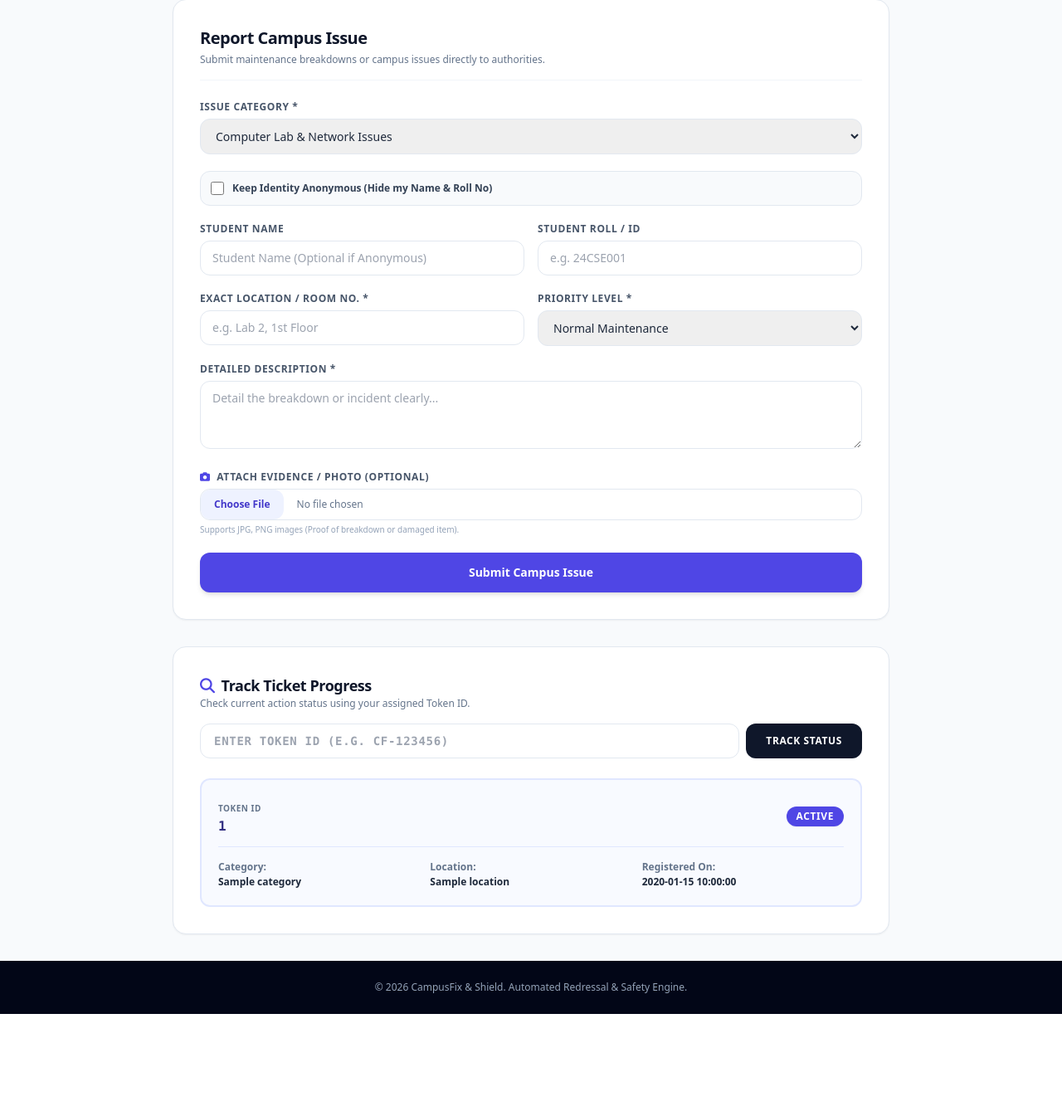
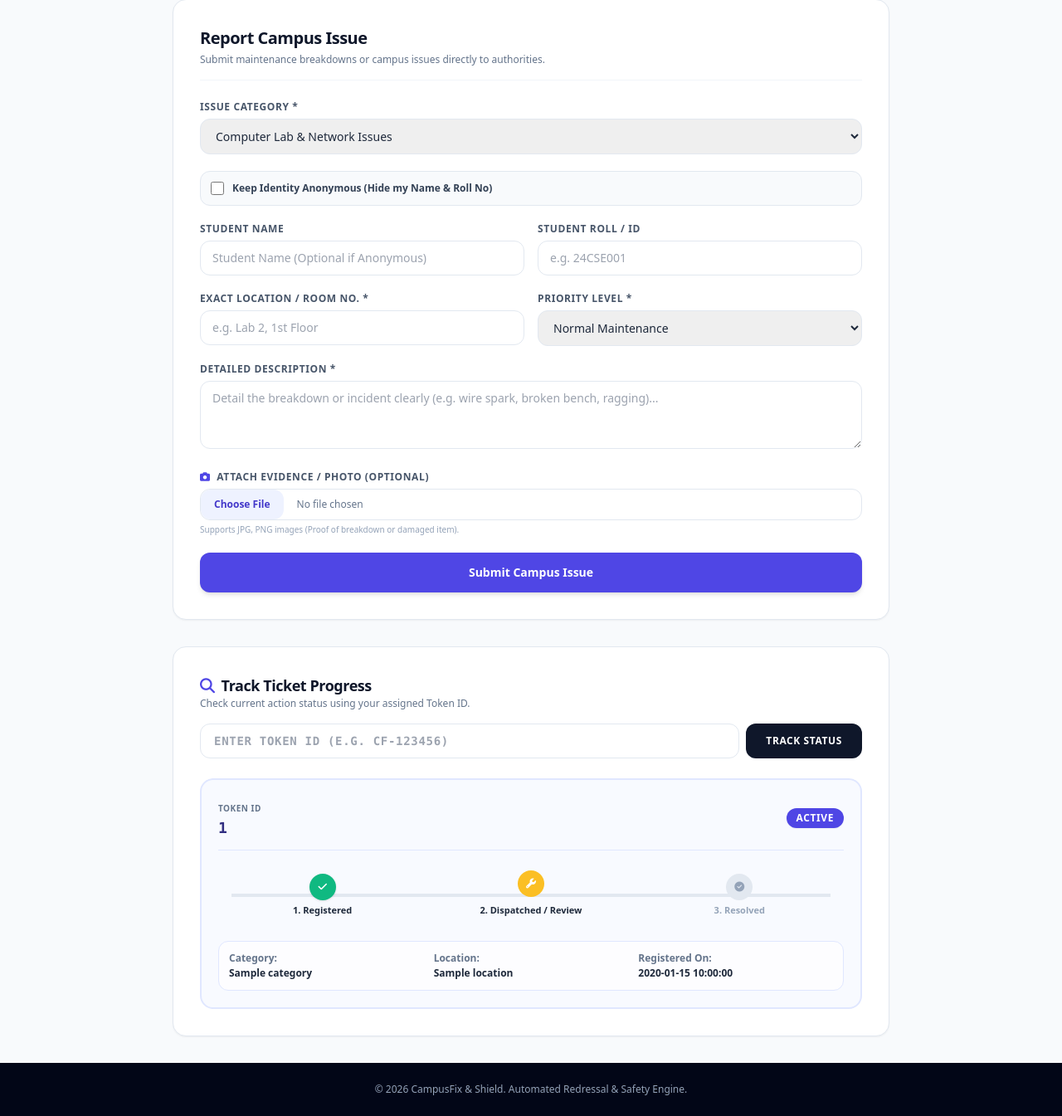
Before and after one commit to Aryan-vats-hub/campus-shield, a Flask app: template campus shield/templates/index.html in a window 1280 px wide. Shown: the part 585-1930 px from the top of the page at 83% size. Before the commit the page ends 1807 px from the top, so only its background shows below. Run offline with Flask 3, Linux system fonts and the light colour scheme; the template is opened without the code that fills it: most values are stand-ins (such as "Sample title", 1, 10 or a date in 2020); some libraries are stand-ins or nearby versions.

Commit message:
Update index.html

```diff
--- a/campus shield/templates/index.html
+++ b/campus shield/templates/index.html
@@ -154,7 +154,7 @@
           </div>
           <div>
             <label class="block text-xs font-bold uppercase tracking-wider text-slate-600 mb-1.5">Priority Level *</label>
-            <select name="priority" class="w-full px-3.5 py-2.5 rounded-xl border border-slate-200 text-sm font-medium focus:ring-2 focus:ring-indigo-500 focus:outline-none" required>
+            <select id="prioritySelect" name="priority" class="w-full px-3.5 py-2.5 rounded-xl border border-slate-200 text-sm font-medium focus:ring-2 focus:ring-indigo-500 focus:outline-none" required>
               <option value="Normal">Normal Maintenance</option>
               <option value="High Priority (Urgent Repair)">High Priority (Urgent Repair)</option>
               <option value="Critical Immediate Attention">Critical Immediate Attention</option>
@@ -162,12 +162,17 @@
           </div>
         </div>
 
+        <!-- DESCRIPTION & AI AUTO-DETECTOR -->
         <div>
-          <label class="block text-xs font-bold uppercase tracking-wider text-slate-600 mb-1.5">Detailed Description *</label>
-          <textarea name="description" rows="3" placeholder="Detail the breakdown or incident clearly..." class="w-full px-3.5 py-2.5 rounded-xl border border-slate-200 text-sm focus:ring-2 focus:ring-indigo-500 focus:outline-none" required></textarea>
+          <div class="flex items-center justify-between mb-1.5">
+            <label class="block text-xs font-bold uppercase tracking-wider text-slate-600">Detailed Description *</label>
+            <span id="aiBadge" class="hidden text-[11px] font-extrabold bg-rose-100 text-rose-700 px-2 py-0.5 rounded-md border border-rose-200 animate-pulse">
+              <i class="fa-solid fa-bolt-lightning text-rose-600 mr-1"></i> Smart AI: Emergency Detected (Auto-Escalated)
+            </span>
+          </div>
+          <textarea id="descInput" name="description" rows="3" placeholder="Detail the breakdown or incident clearly (e.g. wire spark, broken bench, ragging)..." class="w-full px-3.5 py-2.5 rounded-xl border border-slate-200 text-sm focus:ring-2 focus:ring-indigo-500 focus:outline-none" required></textarea>
         </div>
 
-        <!-- NEW: PHOTO / EVIDENCE ATTACHMENT -->
         <div>
           <label class="block text-xs font-bold uppercase tracking-wider text-slate-600 mb-1.5">
             <i class="fa-solid fa-camera mr-1 text-indigo-600"></i> Attach Evidence / Photo (Optional)
@@ -182,7 +187,7 @@
       </form>
     </section>
 
-    <!-- TICKET TRACKER -->
+    <!-- TICKET TRACKER WITH VISUAL TIMELINE STEPPER -->
     <section class="bg-white rounded-2xl p-6 sm:p-8 shadow-sm border border-slate-200">
       <div class="mb-4">
         <h3 class="text-lg font-black text-slate-900 tracking-tight flex items-center gap-2">
@@ -199,11 +204,11 @@
       </form>
 
       {% if track_result %}
-      <div class="mt-6 p-5 rounded-xl border-2 border-indigo-100 bg-indigo-50/40">
-        <div class="flex flex-wrap items-center justify-between border-b border-indigo-100 pb-3 mb-4">
+      <div class="mt-6 p-5 rounded-2xl border-2 border-indigo-100 bg-indigo-50/40 space-y-5">
+        <div class="flex flex-wrap items-center justify-between border-b border-indigo-100 pb-3">
           <div>
             <span class="text-[10px] font-black uppercase tracking-wider text-slate-500">Token ID</span>
-            <p class="font-mono font-black text-indigo-900 text-base">{{ track_result['token_id'] }}</p>
+            <p class="font-mono font-black text-indigo-900 text-lg">{{ track_result['token_id'] }}</p>
           </div>
           <div class="flex items-center gap-2">
             <span class="px-3 py-1 rounded-full text-xs font-black uppercase tracking-wider bg-indigo-600 text-white shadow-sm">
@@ -221,7 +226,41 @@
             {% endif %}
           </div>
         </div>
-        <div class="grid grid-cols-1 sm:grid-cols-3 gap-3 text-xs">
+
+        <!-- VISUAL PROGRESS TIMELINE (STEPPER) -->
+        <div class="py-2">
+          <div class="flex items-center justify-between relative">
+            <div class="absolute top-1/2 left-4 right-4 -translate-y-1/2 h-1 bg-slate-200 z-0"></div>
+
+            <!-- Step 1: Registered -->
+            <div class="relative z-10 text-center flex-1">
+              <div class="w-8 h-8 mx-auto rounded-full flex items-center justify-center text-xs font-bold bg-emerald-500 text-white shadow">
+                <i class="fa-solid fa-check"></i>
+              </div>
+              <p class="text-[11px] font-bold text-slate-800 mt-1">1. Registered</p>
+            </div>
+
+            <!-- Step 2: Under Review / In Action -->
+            {% set in_action = ('Action' in track_result['status'] or 'Resolved' in track_result['status'] or 'Closed' in track_result['status']) %}
+            <div class="relative z-10 text-center flex-1">
+              <div class="w-8 h-8 mx-auto rounded-full flex items-center justify-center text-xs font-bold {% if in_action %}bg-indigo-600 text-white shadow{% else %}bg-amber-400 text-white animate-bounce{% endif %}">
+                <i class="fa-solid fa-wrench"></i>
+              </div>
+              <p class="text-[11px] font-bold text-slate-800 mt-1">2. Dispatched / Review</p>
+            </div>
+
+            <!-- Step 3: Resolved -->
+            {% set is_res = ('Resolved' in track_result['status'] or 'Closed' in track_result['status']) %}
+            <div class="relative z-10 text-center flex-1">
+              <div class="w-8 h-8 mx-auto rounded-full flex items-center justify-center text-xs font-bold {% if is_res %}bg-emerald-600 text-white shadow{% else %}bg-slate-200 text-slate-400{% endif %}">
+                <i class="fa-solid fa-circle-check"></i>
+              </div>
+              <p class="text-[11px] font-bold {% if is_res %}text-emerald-700{% else %}text-slate-400{% endif %} mt-1">3. Resolved</p>
+            </div>
+          </div>
+        </div>
+
+        <div class="grid grid-cols-1 sm:grid-cols-3 gap-3 text-xs bg-white/70 p-3 rounded-xl border border-indigo-100">
           <div>
             <span class="text-slate-500 font-bold">Category:</span>
             <p class="font-bold text-slate-800 mt-0.5">{{ track_result['category'] }}</p>
@@ -245,5 +284,28 @@
     <p>&copy; 2026 CampusFix & Shield. Automated Redressal & Safety Engine.</p>
   </footer>
 
+  <!-- SMART AI KEYWORD SCRIPT -->
+  <script>
+    const descInput = document.getElementById('descInput');
+    const aiBadge = document.getElementById('aiBadge');
+    const prioritySelect = document.getElementById('prioritySelect');
+
+    const dangerKeywords = ['fire', 'spark', 'shock', 'ragging', 'harass', 'bleeding', 'fight', 'emergency', 'danger', 'attack', 'smoke', 'short circuit'];
+
+    descInput.addEventListener('input', function() {
+      const text = descInput.value.toLowerCase();
+      const detected = dangerKeywords.some(keyword => text.includes(keyword));
+
+      if (detected) {
+        aiBadge.classList.remove('hidden');
+        prioritySelect.value = 'Critical Immediate Attention';
+        prioritySelect.classList.add('bg-rose-50', 'border-rose-400', 'text-rose-900');
+      } else {
+        aiBadge.classList.add('hidden');
+        prioritySelect.classList.remove('bg-rose-50', 'border-rose-400', 'text-rose-900');
+      }
+    });
+  </script>
+
 </body>
 </html>
```
